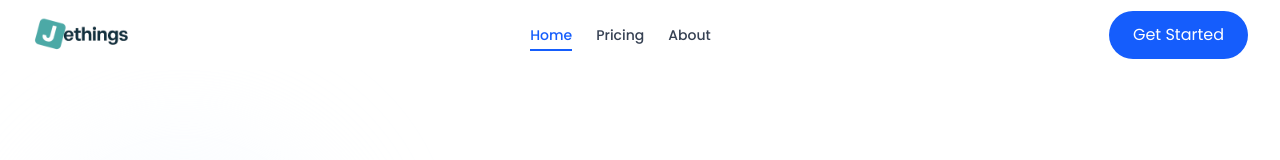
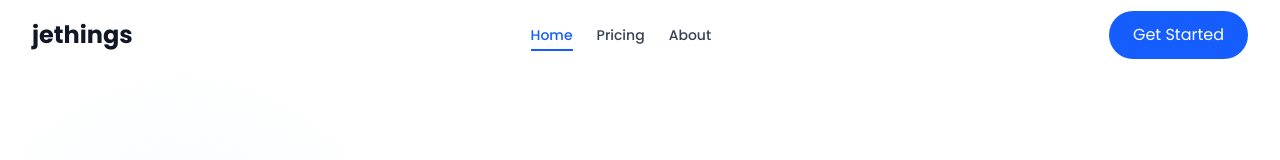
Before and after one commit to chrhi/jethings-lp, a Next.js app: page / in a window 1280 px wide. Shown: the top 160 px of the page. Built offline with nearby package versions, Linux system fonts and the light colour scheme; no server answers.

Commit message:
feat: update favicon

```diff
--- a/src/components/layout/side-header.tsx
+++ b/src/components/layout/side-header.tsx
@@ -7,7 +7,6 @@ import MaxWidthWrapper from "../max-with-wrapper"
 import { MobileNavigation } from "./navigations/mobil-navigation"
 import CustomLocaleSwitcher from "../locale-switcher-select"
 import Link from "next/link"
-import Image from "next/image"
 
 export const SiteHeader = () => {
   const t = useTranslations("header")
@@ -61,11 +60,11 @@ export const SiteHeader = () => {
         {/* Logo */}
         <Link
           href="/"
-          className={`h-full w-fit flex items-center gap-x-2 sm:gap-x-4 overflow-visible cursor-pointer hover:opacity-80 transition-opacity ${
+          className={`h-full w-fit flex items-center overflow-visible cursor-pointer hover:opacity-80 transition-opacity ${
             isRTL ? "flex-row-reverse" : ""
           }`}
         >
-          <Image src="/jethings/logo-written.png" alt="logo" width={100} height={100} />
+          <span className="text-xl sm:text-2xl font-bold text-gray-900">jethings</span>
         </Link>
 
         {/* Desktop Navigation */}
```
Also changed, not shown: 1 other file (tests, documents, lock files or other folders).
